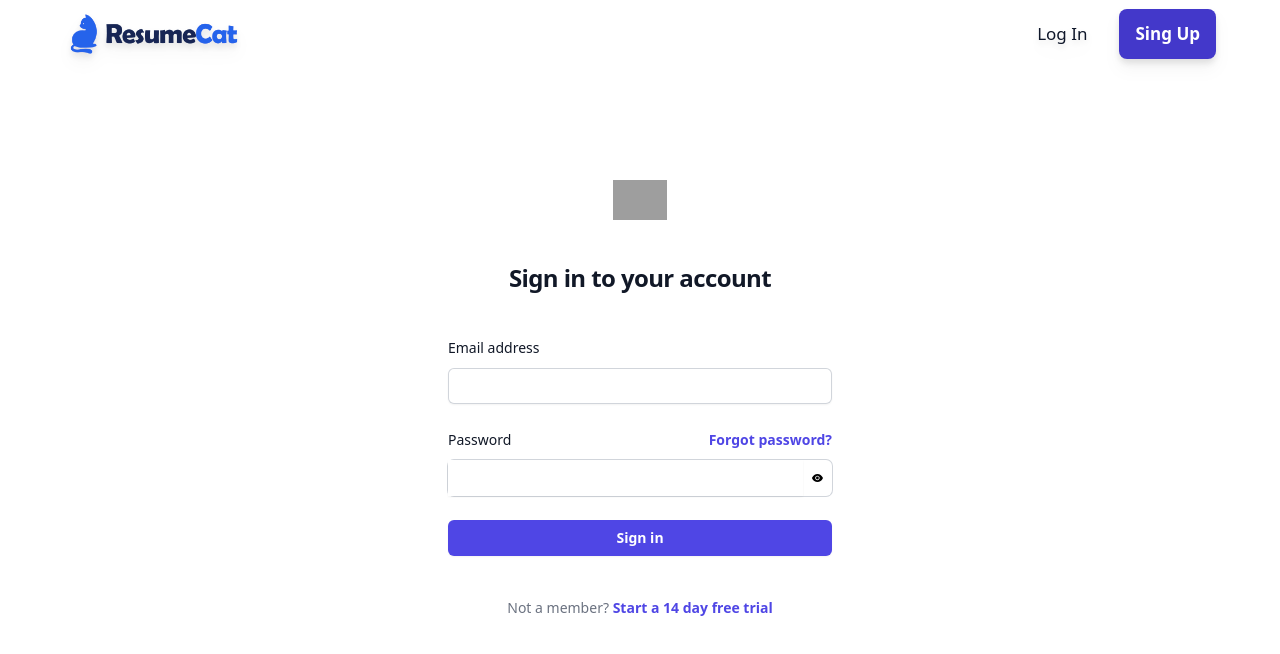
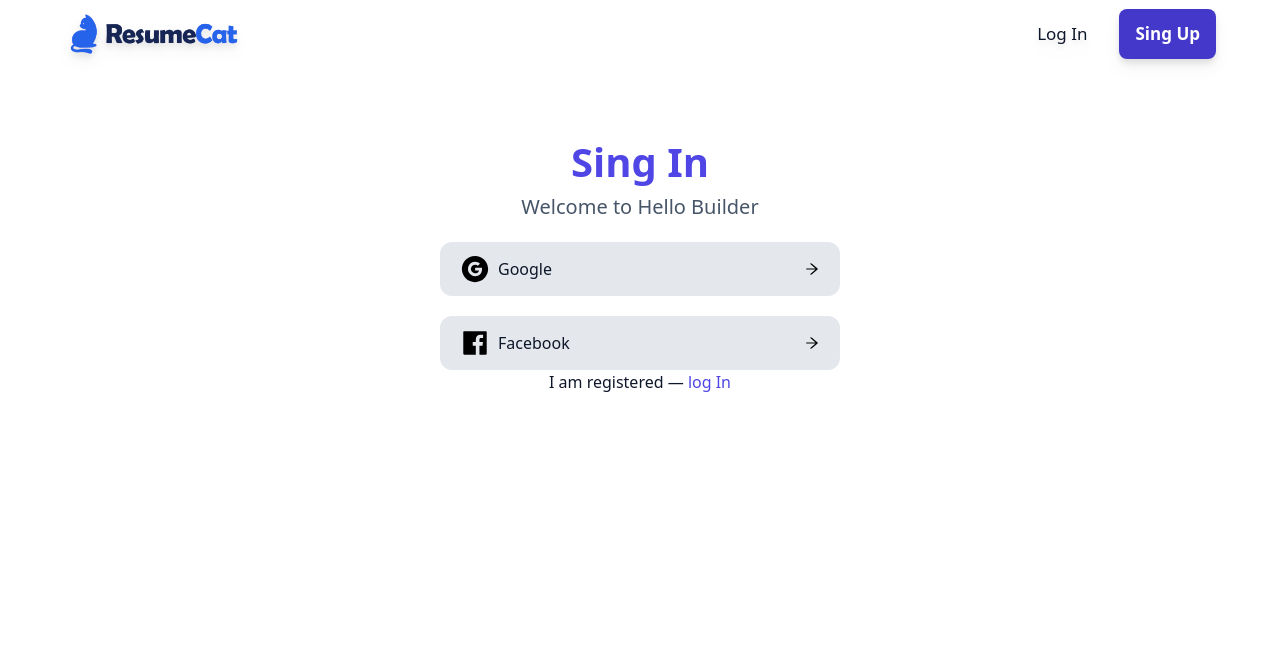
Before and after one commit to Soum-ik/Resume_Builder, a React (Vite) app: page /singUppage in a window 1280 px wide. Shown: the top 654 px of the page. Built offline with nearby package versions, Linux system fonts and the light colour scheme; grey boxes are pictures that could not be loaded.

Commit message:
fix/singUp & logIn page bug sovling

```diff
--- a/src/Sing&Login/Login.jsx
+++ b/src/Sing&Login/Login.jsx
@@ -1,23 +1,83 @@
-import System from "../components/System";
 import styles from "../style/Style";
+import { AiFillEye } from "react-icons/ai";
+
 import { Link } from "react-router-dom";
 
 const logIn = () => {
   return (
-    <div className={`${styles.marginX} `}>
-      <div className={`${styles.paddingY} ${styles.flexCenter}`}>
-        <div className=" text-center ">
-          <h1 className=" text-primary font-bold text-[40px]">Log In</h1>
-          <p className=" text-dimWhite text-[20px]">
-            We are happy to see you back!
-          </p>
-          <System icon={"Google"} name={"Google"} gap={"10"} />
-          <System icon={"Facebook"} name={"Facebook"} gap={"10"} />
+    <div className={`${styles.marginX}`}>
+      <div className={`${styles.paddingY} ${styles.flexCenter} `}>
+        <div className="flex min-h-full flex-1 flex-col justify-center px-6 py-12 lg:px-8">
+          <div className="sm:mx-auto sm:w-full sm:max-w-sm">
+            <img
+              className="mx-auto h-10 w-auto"
+              src="https://tailwindui.com/img/logos/mark.svg?color=indigo&shade=600"
+              alt="Your Company"
+            />
+            <h2 className="mt-10 text-center text-2xl font-bold leading-9 tracking-tight text-gray-900">
+              Log in to your account
+            </h2>
+          </div>
 
-          <Link to="/singUpPage" className=" text-secondary ">
-            I am not registered —{" "}
-            <span className=" text-primary font-medium">Sign Up</span>
-          </Link>
+          <div className="mt-10 sm:mx-auto sm:w-full sm:max-w-sm">
+            <form className="space-y-6" action="#" method="POST">
+              <div>
+                <label
+                  htmlFor="email"
+                  className="block text-sm font-medium leading-6 text-gray-900"
+                >
+                  Email address
+                </label>
+                <div className="mt-2">
+                  <input
+                    id="email"
+                    name="email"
+                    type="email"
+                    autoComplete="email"
+                    required
+                    className=" outline-none block w-full rounded-md border-0 px-2 py-1.5 text-gray-900 shadow-sm ring-1 ring-inset ring-gray-300 placeholder:text-gray-400 hover:ring-2 hover:ring-indigo-600 sm:text-sm sm:leading-6"
+                  />
+                </div>
+              </div>
+
+              <div>
+                <div className="flex items-center justify-between">
+                  <label
+                    htmlFor="password"
+                    className="block text-sm font-medium leading-6 text-gray-900"
+                  >
+                    Password
+                  </label>
+                </div>
+                <div className=" hover:ring-2 hover:ring-indigo-600 border ring-1 ring-gray-300 mt-2 flex rounded-md flex-1 items-center justify-centerring-inset placeholder:text-gray-400 ">
+                  <input
+                    id="password"
+                    name="password"
+                    type="text"
+                    autoComplete="current-password"
+                    required
+                    className="   outline-none block w-full rounded-md border-0 px-2 py-1.5 text-gray-900 shadow-sm  ring-gray-300 placeholder:text-gray-400 sm:text-sm sm:leading-6"
+                  />
+                  <AiFillEye size={30} className="p-2" />
+                </div>
+              </div>
+
+              <div>
+                <button
+                  type="submit"
+                  className="flex w-full justify-center rounded-md bg-indigo-600 px-3 py-1.5 text-sm font-semibold leading-6 text-white shadow-sm hover:bg-indigo-500 focus-visible:outline focus-visible:outline-2 focus-visible:outline-offset-2 focus-visible:outline-indigo-600"
+                >
+                  Log in
+                </button>
+              </div>
+            </form>
+            <p className=" text-center pt-5">
+              <Link to="/singUppage" className="text-secondary my-4">
+                I am not registered —{" "}
+                <span className=" text-primary font-medium">Sing In </span>
+              </Link>
+            </p>
+          </div>
         </div>
       </div>
     </div>
--- a/src/Sing&Login/SingUp.jsx
+++ b/src/Sing&Login/SingUp.jsx
@@ -1,93 +1,21 @@
+import System from "../components/System";
 import styles from "../style/Style";
-import { AiFillEye } from "react-icons/ai";
+import { Link } from "react-router-dom";
 
 const SingUp = () => {
   return (
-    <div className={`${styles.marginX}`}>
-      <div className={`${styles.paddingY} ${styles.flexCenter} `}>
-        <div className="flex min-h-full flex-1 flex-col justify-center px-6 py-12 lg:px-8">
-          <div className="sm:mx-auto sm:w-full sm:max-w-sm">
-            <img
-              className="mx-auto h-10 w-auto"
-              src="https://tailwindui.com/img/logos/mark.svg?color=indigo&shade=600"
-              alt="Your Company"
-            />
-            <h2 className="mt-10 text-center text-2xl font-bold leading-9 tracking-tight text-gray-900">
-              Sign in to your account
-            </h2>
-          </div>
+    <div className={`${styles.marginX} `}>
+      <div className={`${styles.paddingY} ${styles.flexCenter}`}>
+        <div className=" text-center ">
+          <h1 className=" text-primary font-bold text-[40px]">Sing In</h1>
+          <p className=" text-dimWhite text-[20px]">Welcome to Hello Builder</p>
+          <System icon={"Google"} name={"Google"} gap={"10"} />
+          <System icon={"Facebook"} name={"Facebook"} gap={"10"} />
 
-          <div className="mt-10 sm:mx-auto sm:w-full sm:max-w-sm">
-            <form className="space-y-6" action="#" method="POST">
-              <div>
-                <label
-                  htmlFor="email"
-                  className="block text-sm font-medium leading-6 text-gray-900"
-                >
-                  Email address
-                </label>
-                <div className="mt-2">
-                  <input
-                    id="email"
-                    name="email"
-                    type="email"
-                    autoComplete="email"
-                    required
-                    className="block w-full rounded-md border-0 px-2 py-1.5 text-gray-900 shadow-sm ring-1 ring-inset ring-gray-300 placeholder:text-gray-400 focus:ring-2 focus:ring-inset focus:ring-indigo-600 sm:text-sm sm:leading-6"
-                  />
-                </div>
-              </div>
-
-              <div>
-                <div className="flex items-center justify-between">
-                  <label
-                    htmlFor="password"
-                    className="block text-sm font-medium leading-6 text-gray-900"
-                  >
-                    Password
-                  </label>
-                  <div className="text-sm">
-                    <a
-                      href="#"
-                      className="font-semibold text-indigo-600 hover:text-indigo-500"
-                    >
-                      Forgot password?
-                    </a>
-                  </div>
-                </div>
-                <div className="mt-2 flex rounded-md  flex-1 items-center justify-centerring-inset ring-1 ring-gray-300 placeholder:text-gray-400 focus:ring-2 focus:ring-inset focus:ring-indigo-600">
-                  <input
-                    id="password"
-                    name="password"
-                    type="password"
-                    autoComplete="current-password"
-                    required
-                    className=" focus:none w-full  px-2 py-1.5 text-gray-900 shadow-sm  sm:text-sm sm:leading-6"
-                  />
-                  <AiFillEye size={30} className="p-2" />
-                </div>
-              </div>
-
-              <div>
-                <button
-                  type="submit"
-                  className="flex w-full justify-center rounded-md bg-indigo-600 px-3 py-1.5 text-sm font-semibold leading-6 text-white shadow-sm hover:bg-indigo-500 focus-visible:outline focus-visible:outline-2 focus-visible:outline-offset-2 focus-visible:outline-indigo-600"
-                >
-                  Sign in
-                </button>
-              </div>
-            </form>
-
-            <p className="mt-10 text-center text-sm text-gray-500">
-              Not a member?{" "}
-              <a
-                href="#"
-                className="font-semibold leading-6 text-indigo-600 hover:text-indigo-500"
-              >
-                Start a 14 day free trial
-              </a>
-            </p>
-          </div>
+          <Link to="/logInPage" className=" text-secondary ">
+            I am registered —{" "}
+            <span className=" text-primary font-medium">log In</span>
+          </Link>
         </div>
       </div>
     </div>
```
